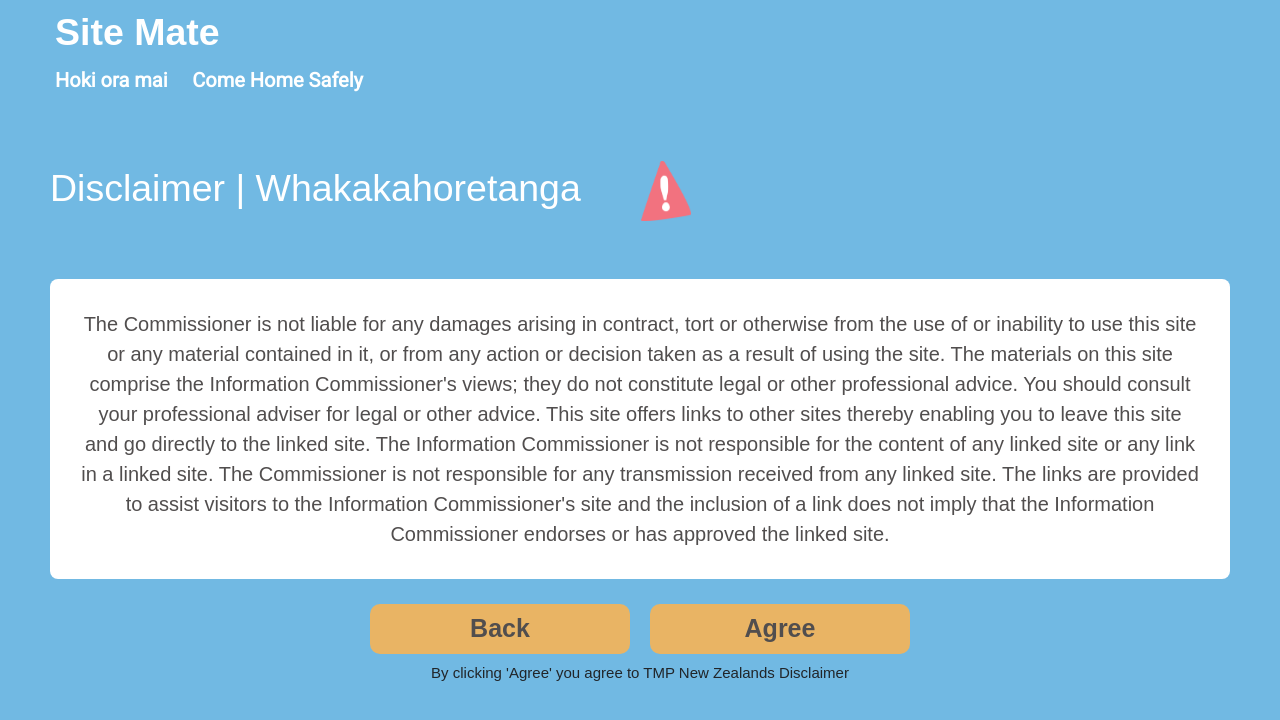
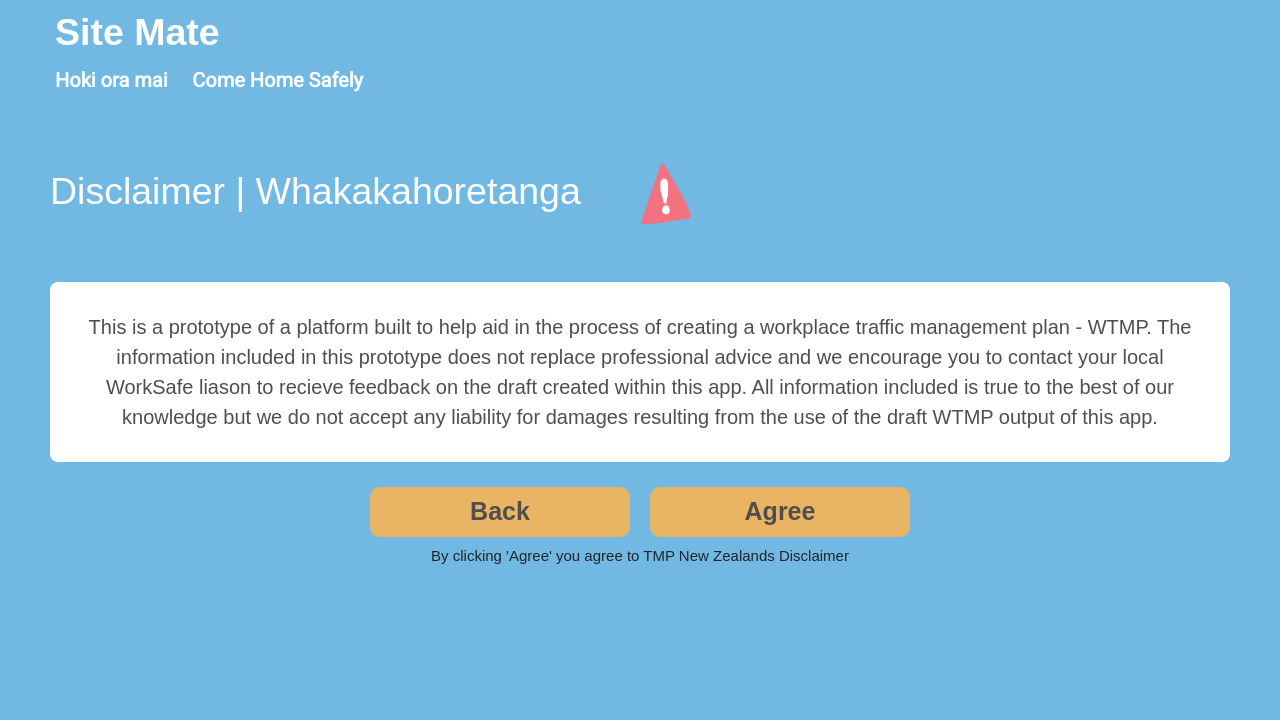
Before and after one commit to ChillySandwich/trafficmanagementproject, a React (Create React App) app in the folder frontend/: page / in a window 1280 px wide. Both pictures are taken after a click on the button "Login". Shown: the top 720 px of the page. Built offline with nearby package versions, Linux system fonts and the light colour scheme; what google-maps-react would draw is missing.

Commit message:
Updated disclaimer text, updated siteselectionform and siteselection map display

```diff
--- a/frontend/src/Components/Disclaimer/disclaimer.component.js
+++ b/frontend/src/Components/Disclaimer/disclaimer.component.js
@@ -21,11 +21,10 @@ export default class Login extends Component {
       <div >
         <h1 >Disclaimer | Whakakahoretanga <img src={Warning} style={{margin: '50px', width:'50px', height:'60px'}}/> </h1>
 
-        <p className="disclaimerParagraph">The Commissioner is not liable for any damages arising in contract, tort or otherwise from the use of or inability to use this site or any material contained in it, or from any action or decision taken as a result of using the site.
+        <p className="disclaimerParagraph">
 
-        The materials on this site comprise the Information Commissioner's views; they do not constitute legal or other professional advice. You should consult your professional adviser for legal or other advice.
-
-This site offers links to other sites thereby enabling you to leave this site and go directly to the linked site. The Information Commissioner is not responsible for the content of any linked site or any link in a linked site. The Commissioner is not responsible for any transmission received from any linked site. The links are provided to assist visitors to the Information Commissioner's site and the inclusion of a link does not imply that the Information Commissioner endorses or has approved the linked site.</p>
+    This is a prototype of a platform built to help aid in the process of creating a workplace traffic management plan - WTMP. The information included in this prototype does not replace professional advice and we encourage you to contact your local WorkSafe liason to recieve feedback on the draft created within this app. All information included is true to the best of our knowledge but we do not accept any liability for damages resulting from the use of the draft WTMP output of this app.
+    </p>
         <input className='buttonStyle' type='button' value="Back" onClick={this.back} />
         <input className='buttonStyle' type='button' value="Agree" onClick={this.continue} />
 
--- a/frontend/src/Components/SiteSelection/SiteSelectionForm.js
+++ b/frontend/src/Components/SiteSelection/SiteSelectionForm.js
@@ -1,5 +1,7 @@
 import React, { Component } from "react";
 import { Map, GoogleApiWrapper } from 'google-maps-react';
+import { DropdownButton, Dropdown } from 'react-bootstrap';
+import 'bootstrap/dist/css/bootstrap.min.css';
 /* global google */
 
 export class SiteSelectionForm extends Component {
--- a/frontend/src/Components/SiteSelection/SiteSelectionMap.js
+++ b/frontend/src/Components/SiteSelection/SiteSelectionMap.js
@@ -5,10 +5,7 @@ let markerArray = [];
    const SiteSelectionMap = () => {
         return (
           <div>
-          <div>
-            <h2>Dont have a site plan? Save a screenshot of one on our satellite map. Press the Windows Key(⊞) and Print screen (prt sc) to take the shot.</h2>
-        </div>
-        <iframe src="https://snazzymaps.com/embed/289197" title = "map" width="100%" height="600px" allow="fullscreen"></iframe>
+        <iframe src="https://snazzymaps.com/embed/289197" title = "map" width="90%" height="600px" allow="fullscreen"></iframe>
         </div>
         );
       }
```
